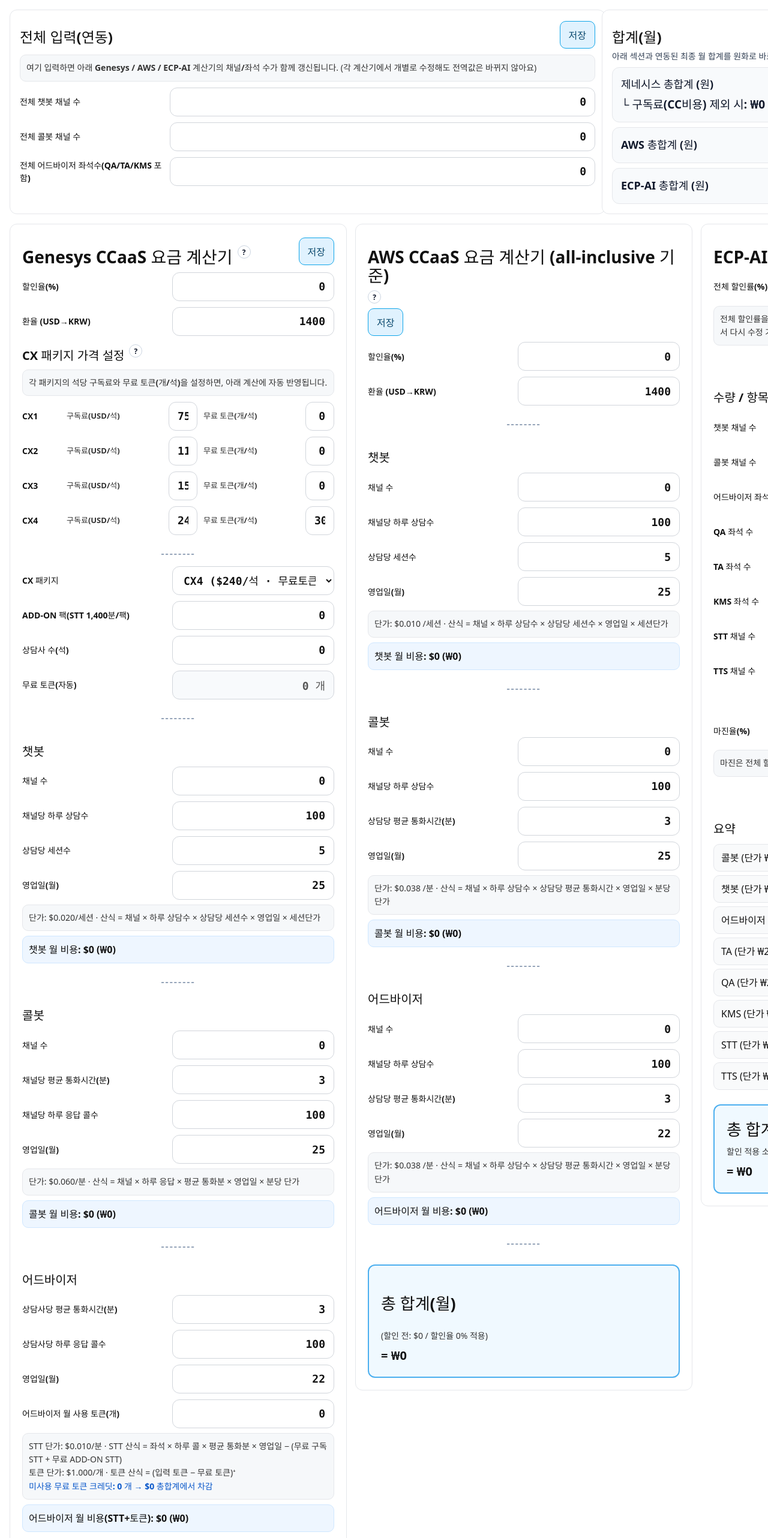
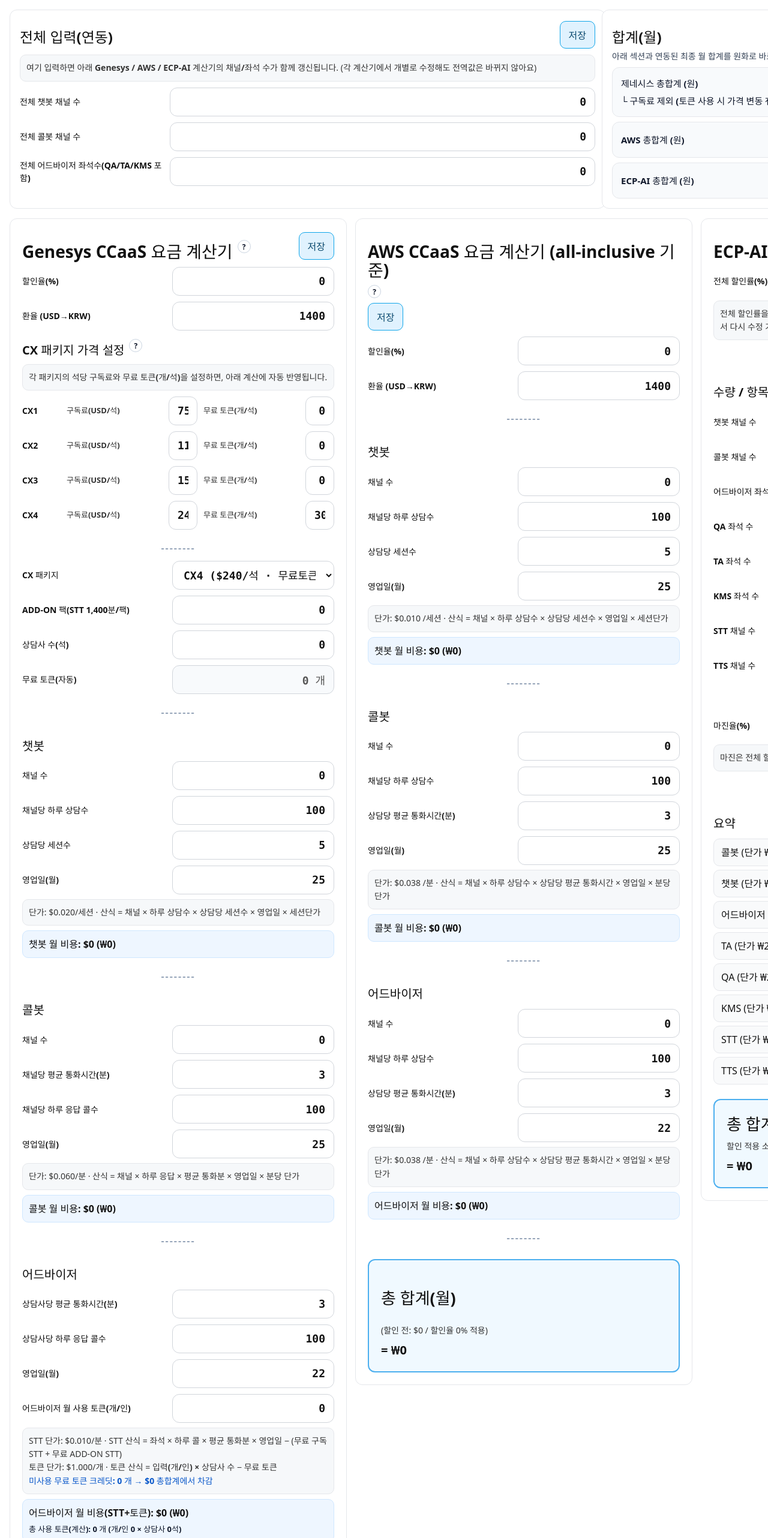
Before and after one commit to swpark94/genesys-pricing, a React (Vite) app: page / in a window 1280 px wide. Shown: the part 62-2626 px from the top of the page at 60% size. Built offline with nearby package versions, Linux system fonts and the light colour scheme.

Commit message:
chore: 가격 계산 로직/UI 업데이트

```diff
--- a/src/GenesysPricingCalculatorApp.tsx
+++ b/src/GenesysPricingCalculatorApp.tsx
@@ -110,7 +110,7 @@
 
   // 상단 합계(원) – 자식 계산기에서 실시간 업데이트
   const [gTotalKRW, setGTotalKRW] = useState(0);
-  const [gTotalNoSubKRW, setGTotalNoSubKRW] = useState(0); // ★ '구독료 제외 시' 연동
+  const [gTotalNoSubKRW, setGTotalNoSubKRW] = useState(0);
   const [aTotalKRW, setATotalKRW] = useState(0);
   const [eTotalKRW, setETotalKRW] = useState(0);
 
@@ -173,11 +173,10 @@
             아래 섹션과 연동된 최종 월 합계를 <b>원화</b>로 바로 보여줘요. (할인/환율/마진 반영)
           </div>
 
-          {/* ★ 보조 라인(굵고 크게) */}
           <QuickTotal
             label="제네시스 총합계 (원)"
             valueKRW={gTotalKRW}
-            subLabel="구독료(CC비용) 제외 시"
+            subLabel="구독료 제외 (토큰 사용 시 가격 변동 有) "
             subValueKRW={gTotalNoSubKRW}
           />
           <QuickTotal label="AWS 총합계 (원)" valueKRW={aTotalKRW} />
@@ -219,16 +218,18 @@
   );
 }
 
-/* ============================ Genesys 계산기 ============================ */
+/* ============================ Genesys 계산기 (수정됨) ============================ */
 function GenesysCalculator(props: {
   linkedChatbotChannels?: number;
   linkedCallbotChannels?: number;
   linkedAdvisorSeats?: number;
   onTotalKRWChange?: (krw: number, krwNoSub?: number) => void;
 }) {
+  // 최상단: 할인/환율
   const [discountRate, setDiscountRate] = useState(0);
   const [exchangeRate, setExchangeRate] = useState(1400);
 
+  // CX 패키지 가격/무료토큰 (동적)
   const [pkgPrice, setPkgPrice] = useState<Record<"CX1" | "CX2" | "CX3" | "CX4", number>>({
     CX1: 75,
     CX2: 115,
@@ -242,6 +243,7 @@
     CX4: 30,
   });
 
+  // 일반 입력
   const [cxPackage, setCxPackage] = useState<"CX1" | "CX2" | "CX3" | "CX4">("CX4");
   const [sttAddOnPacks, setSttAddOnPacks] = useState(0);
 
@@ -262,9 +264,11 @@
   const [advisorAvgCallMin, setAdvisorAvgCallMin] = useState(3);
   const [advisorAnsweredPerDay, setAdvisorAnsweredPerDay] = useState(100);
   const [daysAdvisorPerMonth, setDaysAdvisorPerMonth] = useState(22);
-  const [advisorTokensMonthlyInput, setAdvisorTokensMonthlyInput] = useState(0);
-
-  // ★ 초기 로드 저장값 복원
+
+  // ★ 변경: Per-Agent 입력(개/인)
+  const [advisorTokensMonthlyInput, setAdvisorTokensMonthlyInput] = useState(0); // 저장 키 유지
+
+  // ★ 최초 로드 시 기본값 복원
   useEffect(() => {
     const d = lsLoad(LS_KEYS.GENESYS, {
       discountRate: 0,
@@ -285,7 +289,7 @@
       advisorAvgCallMin: 3,
       advisorAnsweredPerDay: 100,
       daysAdvisorPerMonth: 22,
-      advisorTokensMonthlyInput: 0,
+      advisorTokensMonthlyInput: 0, // per-agent로 해석
     });
     setDiscountRate(d.discountRate);
     setExchangeRate(d.exchangeRate);
@@ -341,8 +345,10 @@
     const sttBillableMinutes = Math.max(0, advisorSTTMinutesMonthly - freeSTTMinutesMonthly);
     const sttMonthly = sttBillableMinutes * UNIT.advisorSTTPerMinuteUSD;
 
+    // ★ 변경: 총 사용 토큰 = per-agent 입력 × 상담사 수
+    const usedTokensMonthly = Math.max(0, advisors * advisorTokensMonthlyInput);
+
     const freeTokensMonthly = advisors * freeTokenPerSeat;
-    const usedTokensMonthly = advisorTokensMonthlyInput;
     const tokenBillable = Math.max(0, usedTokensMonthly - freeTokensMonthly);
     const tokenMonthly = tokenBillable * UNIT.advisorTokenPerEachUSD;
 
@@ -350,14 +356,14 @@
     const unusedTokenCreditUSD = unusedFreeTokens * UNIT.advisorTokenPerEachUSD;
 
     const advisorUsageMonthly = sttMonthly + tokenMonthly;
-
-    const preCreditTotal = advisorSubMonthly + chatbotMonthly + callbotMonthly + advisorUsageMonthly;
+    const preCreditTotal =
+      advisorSubMonthly + chatbotMonthly + callbotMonthly + advisorUsageMonthly;
     const preDiscountTotal = Math.max(0, preCreditTotal - unusedTokenCreditUSD);
 
     const discount = Math.max(0, Math.min(100, discountRate));
     const grandTotalMonthly = Math.max(0, preDiscountTotal * (1 - discount / 100));
 
-    // ★ 구독료 제외 합계
+    // 구독료 제외 합계
     const preCreditNoSub = chatbotMonthly + callbotMonthly + advisorUsageMonthly;
     const preDiscountNoSub = Math.max(0, preCreditNoSub - unusedTokenCreditUSD);
     const grandTotalNoSubMonthly = Math.max(0, preDiscountNoSub * (1 - discount / 100));
@@ -367,12 +373,13 @@
       chatbotMonthly,
       callbotMonthly,
       advisorUsageMonthly,
-      freeTokensMonthly: advisors * freeTokenPerSeat,
+      freeTokensMonthly,
       unusedFreeTokens,
       unusedTokenCreditUSD,
       preDiscountTotal,
       grandTotalMonthly,
-      grandTotalNoSubMonthly, // ★
+      grandTotalNoSubMonthly,
+      usedTokensMonthly, // 참고 표시용
     };
   }, [
     advisors,
@@ -391,7 +398,7 @@
     freeSTTPerSeat,
     sttAddOnPacks,
     freeTokenPerSeat,
-    advisorTokensMonthlyInput,
+    advisorTokensMonthlyInput, // per-agent
     discountRate,
   ]);
 
@@ -403,7 +410,7 @@
     );
   }, [calc.grandTotalMonthly, calc.grandTotalNoSubMonthly, exchangeRate]);
 
-  // 저장
+  // ★ 저장 버튼 핸들러 (키는 유지)
   const saveDefaults = () => {
     lsSave(LS_KEYS.GENESYS, {
       discountRate,
@@ -424,7 +431,7 @@
       advisorAvgCallMin,
       advisorAnsweredPerDay,
       daysAdvisorPerMonth,
-      advisorTokensMonthlyInput,
+      advisorTokensMonthlyInput, // per-agent
     });
     alert("Genesys 기본값을 저장했어요.");
   };
@@ -608,20 +615,24 @@
       <Field label="영업일(월)">
         <NumberBox value={daysAdvisorPerMonth} onChange={setDaysAdvisorPerMonth} />
       </Field>
-      <Field label="어드바이저 월 사용 토큰(개)">
+      {/* ★ 변경: per-agent 입력 */}
+      <Field label="어드바이저 월 사용 토큰(개/인)">
         <NumberBox value={advisorTokensMonthlyInput} onChange={setAdvisorTokensMonthlyInput} />
       </Field>
       <div style={noteBox()}>
         STT 단가: {fmtUSD3(UNIT.advisorSTTPerMinuteUSD)}/분 · STT 산식 = 좌석 × 하루 콜 × 평균 통화분 × 영업일 − (무료 구독 STT + 무료 ADD-ON STT)
         <br />
-        토큰 단가: {fmtUSD3(UNIT.advisorTokenPerEachUSD)}/개 · 토큰 산식 = (입력 토큰 − 무료 토큰)⁺
+        토큰 단가: {fmtUSD3(UNIT.advisorTokenPerEachUSD)}/개 · 토큰 산식 = <b>입력(개/인) × 상담사 수</b> − 무료 토큰
         <br />
         <span style={{ color: "#0a58ca", fontWeight: 700 }}>
-          미사용 무료 토큰 크레딧: {(Math.max(0, advisors * pkgFreeToken[cxPackage] - advisorTokensMonthlyInput)).toLocaleString()} 개 → {fmtUSD0(calc.unusedTokenCreditUSD)} 총합계에서 차감
+          미사용 무료 토큰 크레딧: {calc.unusedFreeTokens.toLocaleString()} 개 → {fmtUSD0(calc.unusedTokenCreditUSD)} 총합계에서 차감
         </span>
       </div>
-      <div style={sectionTotal()}>
-        어드바이저 월 비용(STT+토큰): <b>{fmtUSD0(calc.advisorUsageMonthly)} ({fmtKRW(calc.advisorUsageMonthly, exchangeRate)})</b>
+      <div style={{ ...sectionTotal(), display: "grid", gap: 6 }}>
+        <div>어드바이저 월 비용(STT+토큰): <b>{fmtUSD0(calc.advisorUsageMonthly)} ({fmtKRW(calc.advisorUsageMonthly, exchangeRate)})</b></div>
+        <div style={{ fontSize: 13, color: "#0f172a" }}>
+          총 사용 토큰(계산): <b>{calc.usedTokensMonthly.toLocaleString()} 개</b> (개/인 {advisorTokensMonthlyInput.toLocaleString()} × 상담사 {advisors.toLocaleString()}석)
+        </div>
       </div>
 
       <Divider />
@@ -665,7 +676,7 @@
   const [advAvgMinutes, setAdvAvgMinutes] = useState(3);
   const [advDays, setAdvDays] = useState(22);
 
-  // 복원
+  // ★ 최초 로드 시 기본값 복원
   useEffect(() => {
     const d = lsLoad(LS_KEYS.AWS, {
       awsRate: 1400,
@@ -699,7 +710,7 @@
     setAdvDays(d.advDays);
   }, []);
 
-  // 전역 연동
+  // 전역 → 로컬 동기화 (기존 유지)
   useEffect(() => {
     if (props.linkedChatbotChannels !== undefined) setCbtChannels(props.linkedChatbotChannels);
   }, [props.linkedChatbotChannels]);
@@ -741,10 +752,12 @@
     discountRate,
   ]);
 
+  // 상단 합계(원) 업데이트
   useEffect(() => {
     props.onTotalKRWChange?.(Math.round(calc.totalUSD * awsRate));
   }, [calc.totalUSD, awsRate]);
 
+  // ★ 저장 버튼
   const saveDefaults = () => {
     lsSave(LS_KEYS.AWS, {
       awsRate,
@@ -886,9 +899,9 @@
   onTotalKRWChange?: (krw: number) => void;
 }) {
   // 수량
-  const [chatbotCh, setChatbotCh] = useState(0);
-  const [callbotCh, setCallbotCh] = useState(0);
-  const [advisorSeat, setAdvisorSeat] = useState(0);
+  const [chatbotCh, setChatbotCh] = useState(0); // ① 챗봇
+  const [callbotCh, setCallbotCh] = useState(0); // ② 콜봇
+  const [advisorSeat, setAdvisorSeat] = useState(0); // ③ 어드바이저
   const [taSeat, setTaSeat] = useState(0);
   const [qaSeat, setQaSeat] = useState(0);
   const [kmsSeat, setKmsSeat] = useState(0);
@@ -905,7 +918,7 @@
   const [discSTT, setDiscSTT] = useState(0);
   const [discTTS, setDiscTTS] = useState(0);
 
-  // 전체 할인률 → 항목 반영
+  // 전체 할인률(%) — 변경 시 각 항목 할인률 자동 반영
   const [globalDiscount, setGlobalDiscount] = useState(0);
   useEffect(() => {
     const d = clampPct(globalDiscount);
@@ -919,10 +932,10 @@
     setDiscTTS(d);
   }, [globalDiscount]);
 
-  // 마진율
+  // 마진율(%) — 기본값 40
   const [marginPct, setMarginPct] = useState(40);
 
-  // 복원
+  // ★ 최초 로드 시 기본값 복원
   useEffect(() => {
     const d = lsLoad(LS_KEYS.ECP, {
       chatbotCh: 0,
@@ -964,13 +977,14 @@
     setMarginPct(d.marginPct);
   }, []);
 
-  // 전역 연동
+  // 전역 → 로컬 동기화
   useEffect(() => {
     if (props.linkedChatbotChannels !== undefined) setChatbotCh(props.linkedChatbotChannels);
   }, [props.linkedChatbotChannels]);
   useEffect(() => {
     if (props.linkedCallbotChannels !== undefined) setCallbotCh(props.linkedCallbotChannels);
   }, [props.linkedCallbotChannels]);
+  // 👉 어드바이저 좌석 전역 입력 시, ECP-AI의 어드바이저/QA/TA/KMS를 모두 동일 값으로 연동
   useEffect(() => {
     if (props.linkedAdvisorSeats !== undefined) {
       const v = props.linkedAdvisorSeats;
@@ -981,6 +995,7 @@
     }
   }, [props.linkedAdvisorSeats]);
 
+  // 수량별 자동 할인 (챗봇/어드바이저/QA/TA/KMS만 적용)
   const qtyTierDiscount = (q: number) => {
     if (!Number.isFinite(q) || q < 50) return 0;
     if (q < 200) return 5;
@@ -993,6 +1008,7 @@
   useEffect(() => setDiscQA(qtyTierDiscount(qaSeat)), [qaSeat]);
   useEffect(() => setDiscTA(qtyTierDiscount(taSeat)), [taSeat]);
   useEffect(() => setDiscKMS(qtyTierDiscount(kmsSeat)), [kmsSeat]);
+  // 콜봇/STT/TTS는 자동 할인 미적용
 
   const calc = useMemo(() => {
     const price = (qty: number, unit: number, dPct: number) =>
@@ -1042,10 +1058,12 @@
     marginPct,
   ]);
 
+  // 상단 합계(원) 업데이트
   useEffect(() => {
     props.onTotalKRWChange?.(calc.grandTotal);
   }, [calc.grandTotal]);
 
+  // ★ 저장 버튼
   const saveDefaults = () => {
     lsSave(LS_KEYS.ECP, {
       chatbotCh,
@@ -1089,6 +1107,7 @@
         <button type="button" onClick={saveDefaults} style={saveBtn()}>저장</button>
       </div>
 
+      {/* 전체 할인률 */}
       <Field label="전체 할인률(%)">
         <NumberBox value={globalDiscount} onChange={setGlobalDiscount} allowFloat />
       </Field>
@@ -1098,6 +1117,7 @@
 
       <Divider />
 
+      {/* 수량 / 항목별 할인률 */}
       <h2 style={subtitle()}>수량 / 항목별 할인률</h2>
 
       <TwoCols label="챗봇 채널 수" rightLabel="챗봇 할인률(%)">
@@ -1142,6 +1162,7 @@
 
       <Divider />
 
+      {/* 마진율 */}
       <Field label="마진율(%)">
         <NumberBox value={marginPct} onChange={setMarginPct} allowFloat />
       </Field>
@@ -1151,6 +1172,7 @@
 
       <Divider />
 
+      {/* 요약 */}
       <h2 style={subtitle()}>요약</h2>
       <Line label={`콜봇 (단가 ${fmtKRWwon(ECP_UNIT_KRW.callbotPerChannel)} /채널 · 할인 ${clampPct(discCallbot)}%)`} value={calc.items.callbot} />
       <Line label={`챗봇 (단가 ${fmtKRWwon(ECP_UNIT_KRW.chatbotPerChannel)} /채널 · 할인 ${clampPct(discChatbot)}%)`} value={calc.items.chatbot} />
@@ -1319,10 +1341,11 @@
 
 const page = () => ({ padding: 16 });
 
+/* 상단 2열: 좌측 입력을 조금 좁게(1.4) / 우측 합계(1) + 간격 넓힘 */
 const topGrid = () => ({
   display: "grid",
   gridTemplateColumns: "1.4fr 1fr",
-  gap: 28,
+  gap: 28, // ← 간격 넓힘
   alignItems: "stretch",
   maxWidth: 2100,
   margin: "0 auto 16px",
@@ -1486,11 +1509,10 @@
       }}
     >
       <div>
-        <span style={{ fontSize: 18, fontWeight: 700, color: "#0f172a" }}>{label}</span>
+        <span style={{ fontSize: 15, fontWeight: 700, color: "#0f172a" }}>{label}</span>
         {typeof subValueKRW === "number" && subLabel && (
           <div
-            /* ★ 가독성 강화: 글씨 키우고 굵게, 색 진하게 */
-            style={{ fontSize: 19, fontWeight: 800, color: "#0f172a", marginTop: 6 }}
+            style={{ fontSize: 15, fontWeight: 800, color: "#0f172a", marginTop: 6 }}
           >
             └ <span>{subLabel}:</span> <span>{fmtKRWwon(subValueKRW)}</span>
           </div>
```
